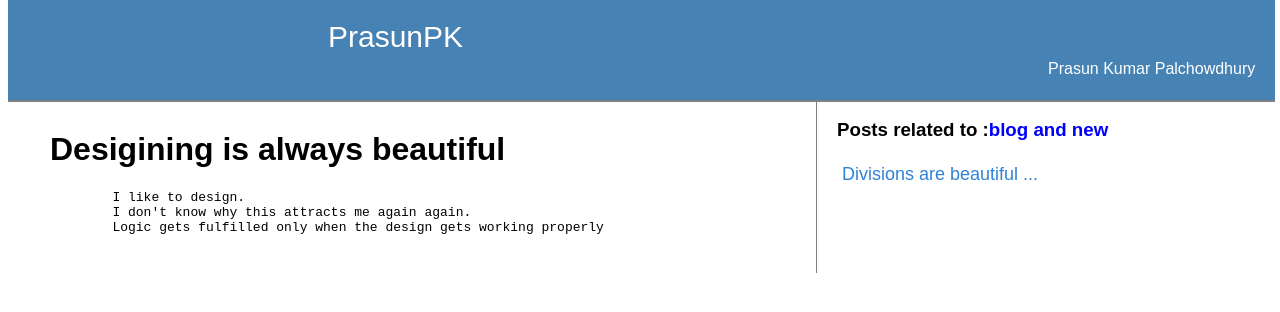
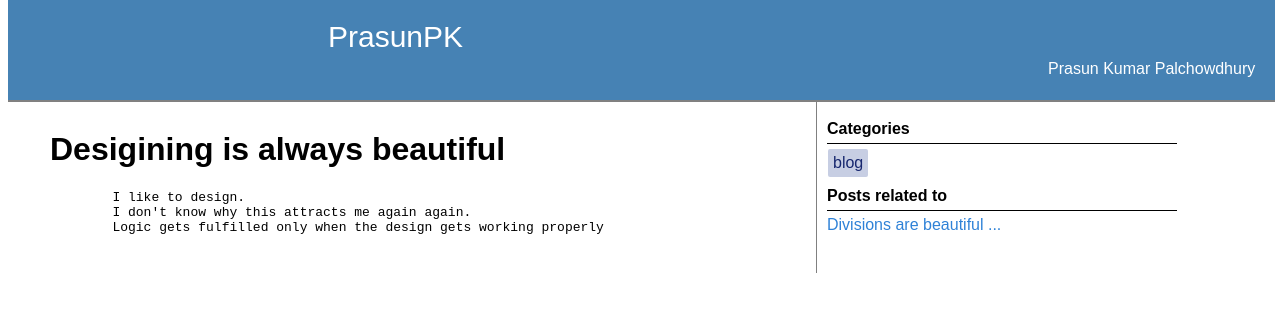
Before and after one commit to PrasunPK/PrasunPK.github.io, a Jekyll site: the page built from _posts/2016-02-06-divisions-are-beautiful.markdown, in a window 1280 px wide. Shown: the top 312 px of the page. Built offline with Jekyll 4.4.1, drawn with Linux system fonts in a browser that asks for light colours; nearby versions of some CDN libraries; comment, search, counter and statistics services are not loaded.

Commit message:
Post page structure is changed

```diff
--- a/_layouts/posts_layout.html
+++ b/_layouts/posts_layout.html
@@ -12,11 +12,20 @@
           {{ content }}
           {% include comments.html %}
       </div>
-      <div class="right-block">
-          <h3 style="margin-left:20px;">Posts related to :<font color="blue">{{ page.categories | array_to_sentence_string }}</font></h3>
-          {% for post in site.categories.blog %}
-              <a href="{{ post.url | prepend: site.baseurl }}"><div class="related-posts">{{ post.title }} ... </div></a>
+      <div class="other-content">
+          <div class="heading">Categories</div>
+          {% for category in site.categories %}
+             <div class="category"> {{ category[0] }} </div>
           {% endfor %}
+
+          <div class="heading">Posts related to</div>
+          <div class="related-post">
+              {% for category in page.categories %}
+                  {% for post in site.categories[category] %}
+                        <a href="{{ post.url | prepend: site.baseurl }}"><div class="related-posts">{{ post.title }} ... </div></a>
+                  {% endfor %}
+              {% endfor %}
+          </div>
     </div>
 
   </body>
--- a/_posts/2016-02-06-divisions-are-beautiful.markdown
+++ b/_posts/2016-02-06-divisions-are-beautiful.markdown
@@ -5,7 +5,6 @@ title : Divisions are beautiful
 id: 12
 categories:
     - blog
-    - new
 tags:
     - fun
     - Design
--- a/css/default.css
+++ b/css/default.css
@@ -13,7 +13,7 @@
 .page-content .other-content{
     width: 350px;
     float: left;
-    padding: 10px;
+    padding: 10px 10px 20px 10px;
 }
 
 .category{
--- a/css/postsLayout.css
+++ b/css/postsLayout.css
@@ -10,9 +10,8 @@
     float: left;
 }
 .related-posts{
-    font-size: 18px;
-    margin-left: 20px;
-    padding: 5px;
+    font-size: 16px;
+    margin-top: 5px;
 }
 
 a{
```
